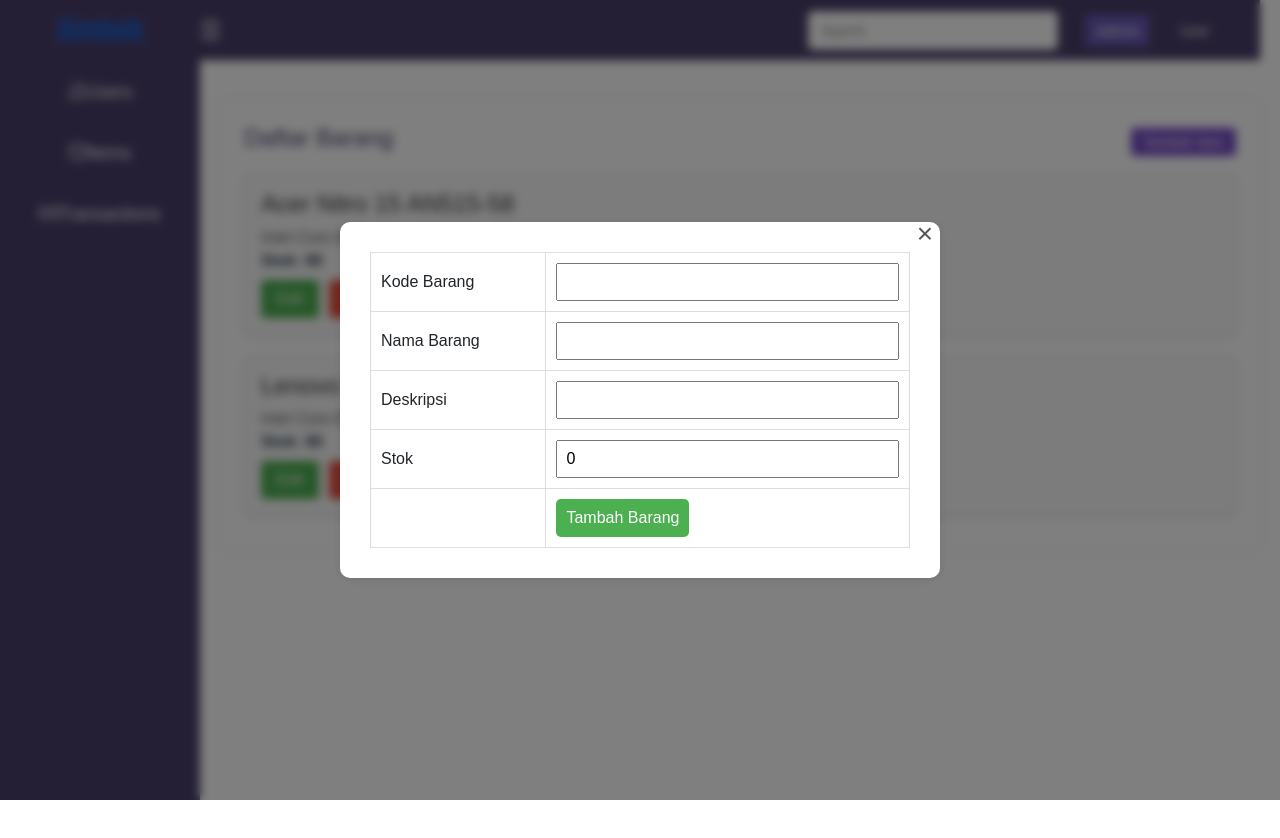
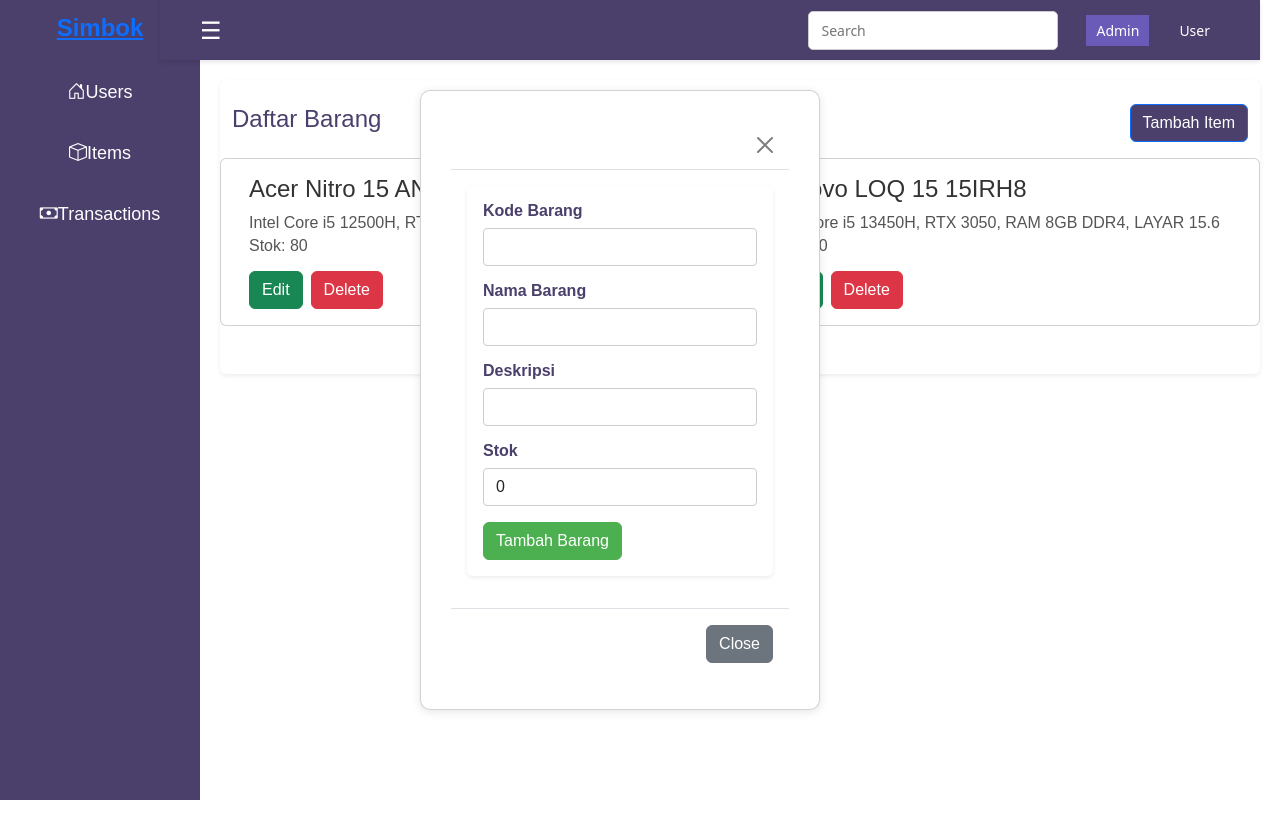
Before and after one commit to AditiaPrasasti/inventory-management-frontend, a Vue app: page / in a window 1280 px wide. Both pictures are taken after a click on the button "Tambah Item". Shown: the top 838 px of the page. Built offline with nearby package versions, Linux system fonts and the light colour scheme.

Commit message:
Integration Bootstrap

```diff
--- a/src/components/Modal.vue
+++ b/src/components/Modal.vue
@@ -1,10 +1,39 @@
 <template>
-  <div v-if="visible" class="modal-overlay">
-    <div class="modal-content">
-      <button class="close-button" @click="$emit('close')">&times;</button>
-      <slot></slot>
+    <div
+        class="modal fade"
+        :class="{ show: visible, 'd-block': visible }"
+        tabindex="-1"
+        aria-modal="true"
+        role="dialog"
+        v-if="visible"
+    >
+        <div class="modal-dialog modal-dialog-centered">
+            <div class="modal-content">
+                <div class="modal-header">
+                    <button
+                        type="button"
+                        class="btn-close"
+                        @click="$emit('close')"
+                        aria-label="Close"
+                    ></button>
+                </div>
+
+                <div class="modal-body">
+                    <slot></slot>
+                </div>
+
+                <div class="modal-footer">
+                    <button
+                        type="button"
+                        class="btn btn-secondary"
+                        @click="$emit('close')"
+                    >
+                        Close
+                    </button>
+                </div>
+            </div>
+        </div>
     </div>
-  </div>
 </template>
 
 <script>
@@ -19,6 +48,14 @@ export default {
 </script>
 
 <style scoped>
+.modal {
+  display: block;
+}
+
+.modal-show {
+  display: block;
+}
+
 .modal-overlay {
   position: fixed;
   top: 0;
@@ -59,7 +96,7 @@ export default {
 
 .close-button {
   position: absolute;
-  top: -5px; /* Mengatur posisi tombol lebih tinggi dari atas modal */
+  top: -5px;
   right: 1px;
   background: none;
   border: none;
--- a/src/components/admin/item/ItemCard.vue
+++ b/src/components/admin/item/ItemCard.vue
@@ -1,17 +1,15 @@
 <template>
-  <div class="item-card">
-    <h3>{{ item.nama }}</h3>
-
-    <p>{{ item.deskripsi }}</p>
-
-    <p class="stock">Stok: {{ item.stok }}</p>
-
-    <div class="buttons">
-      <button @click="$emit('edit-item', item)" class="edit">Edit</button>
-
-      <button @click="$emit('delete-item', item.kode)" class="delete">
-        Delete
-      </button>
+  <div class="item-card card mb-3">
+    <div class="card-body">
+      <h3 class="title">{{ item.nama }}</h3>
+      <p class="card-text">{{ item.deskripsi }}</p>
+      <p class="card-text stock">Stok: {{ item.stok }}</p>
+      <div class="buttons d-flex gap-2 mt-3">
+        <button @click="$emit('edit-item', item)" class="btn btn-success edit">Edit</button>
+        <button @click="$emit('delete-item', item.kode)" class="btn btn-danger delete">
+          Delete
+        </button>
+      </div>
     </div>
   </div>
 </template>
@@ -32,88 +30,22 @@ export default {
 
 <style scoped>
 .item-card {
-  border: 1px solid #ddd;
-
-  padding: 16px;
-
-  margin-bottom: 10px;
-
-  border-radius: 8px;
-
-  background-color: #f9f9f9;
-
-  box-shadow: 0 2px 4px rgba(0, 0, 0, 0.1);
-
   transition: transform 0.2s, box-shadow 0.2s;
 }
 
 .item-card:hover {
   transform: translateY(-5px);
-
   box-shadow: 0 4px 8px rgba(0, 0, 0, 0.2);
 }
 
-.item-card h3 {
+.item-card .title {
   margin: 0 0 10px;
-
   font-size: 1.5em;
-
   color: #333;
 }
 
-.item-card p {
+.item-card .card-text {
   margin: 5px 0;
-
   color: #555;
 }
-
-.item-card .stock {
-  font-weight: bold;
-
-  color: #2c3e50;
-}
-
-.item-card .buttons {
-  display: flex;
-
-  gap: 10px;
-
-  margin-top: 10px;
-}
-
-.item-card button {
-  padding: 10px 15px;
-
-  border: none;
-
-  border-radius: 4px;
-
-  cursor: pointer;
-
-  transition: background-color 0.2s;
-}
-
-.item-card button:hover {
-  background-color: #ddd;
-}
-
-.item-card button.edit {
-  background-color: #4caf50;
-
-  color: white;
-}
-
-.item-card button.edit:hover {
-  background-color: #45a049;
-}
-
-.item-card button.delete {
-  background-color: #e74c3c;
-
-  color: white;
-}
-
-.item-card button.delete:hover {
-  background-color: #c0392b;
-}
 </style>
--- a/src/components/admin/item/ItemForm.vue
+++ b/src/components/admin/item/ItemForm.vue
@@ -1,87 +1,81 @@
 <template>
   <div>
-    <form @submit.prevent="submitForm">
-      <table>
-        <tr>
-          <td>Kode Barang</td>
-          <td>
+    <form
+      @submit.prevent="submitForm"
+      class="mb-3 p-3 shadow-sm bg-white rounded"
+    >
+      <div class="mb-3">
+        <label for="kode" class="form-label">Kode Barang</label>
         <input
-              type="text"
+          type="number"
           v-model="form.kode"
           id="kode"
+          class="form-control"
           :disabled="isEdit"
           required
         />
-          </td>
-        </tr>
+      </div>
 
-        <tr>
-          <td>Nama Barang</td>
+      <div class="mb-3">
+        <label for="nama" class="form-label">Nama Barang</label>
+        <input
+          type="text"
+          v-model="form.nama"
+          id="nama"
+          class="form-control"
+          required
+        />
+      </div>
 
-          <td>
-            <input type="text" v-model="form.nama" id="nama" required />
-          </td>
-        </tr>
-
-        <tr>
-          <td>Deskripsi</td>
-
-          <td>
+      <div class="mb-3">
+        <label for="deskripsi" class="form-label">Deskripsi</label>
         <input
           type="text"
           v-model="form.deskripsi"
           id="deskripsi"
+          class="form-control"
           required
         />
-          </td>
-        </tr>
+      </div>
 
-        <tr>
-          <td>Stok</td>
+      <div class="mb-3">
+        <label for="stok" class="form-label">Stok</label>
+        <input
+          type="number"
+          v-model="form.stok"
+          id="stok"
+          class="form-control"
+          required
+        />
+      </div>
 
-          <td>
-            <input type="number" v-model="form.stok" id="stok" required />
-          </td>
-        </tr>
-
-        <tr>
-          <td></td>
-
-          <td>
-            <button type="submit">
+      <button type="submit" class="btn btn-success">
         {{ isEdit ? "Simpan Perubahan" : "Tambah Barang" }}
       </button>
-          </td>
-        </tr>
-      </table>
     </form>
   </div>
 </template>
+>
 
 <script>
 export default {
   props: {
     item: {
       type: Object,
-
       default: () => ({}),
     },
-
     isEdit: {
       type: Boolean,
-
       default: false,
     },
   },
+
   data() {
     return {
       form: {
         kode: "",
-
         nama: "",
-
         deskripsi: "",
-
         stok: 0,
       },
     };
@@ -89,102 +83,62 @@ export default {
   watch: {
     item: {
       immediate: true,
-
       handler(newItem) {
-        // Jika dalam mode edit, mengisi form dengan data item
-
         if (this.isEdit) {
           this.form = { ...newItem };
         } else {
-          // Jika bukan mode edit, reset form ke nilai awal
-
           this.form = {
             kode: "",
-
             nama: "",
-
             deskripsi: "",
-
             stok: 0,
           };
         }
       },
     },
   },
-
   methods: {
-    // Metode untuk menangani submit form
-
     submitForm() {
-      // Memastikan semua field dalam form terisi
-
-      if (
-        this.form.kode &&
-        this.form.nama &&
-        this.form.deskripsi &&
-        this.form.stok !== null &&
-        this.form.stok !== undefined
-      ) {
-        // Memancarkan event submit dengan data form
-
       this.$emit("submit", this.form);
-      }
     },
   },
-
-  // Mendefinisikan event yang dapat dipancarkan oleh komponen ini
-
-  emits: ["submit"],
 };
 </script>
 
 <style scoped>
-/* Gaya untuk tabel */
-
-table {
-  width: 100%;
-
-  border-collapse: collapse;
+form {
+  background-color: #fff;
+  border-radius: 8px;
+  padding: 20px;
+  box-shadow: 0 2px 4px rgba(0, 0, 0, 0.1);
 }
 
-/* Gaya untuk sel tabel */
-
-td {
-  padding: 10px;
-
-  border: 1px solid #ddd;
+.mb-3 {
+  margin-bottom: 1rem;
 }
 
-/* Gaya untuk input teks dan number */
-
-input[type="text"],
-input[type="number"] {
-  width: 100%;
-
-  padding: 8px;
-
-  box-sizing: border-box;
+.form-label {
+  font-weight: bold;
+  color: #4b3f6b;
 }
 
-/* Gaya untuk tombol submit */
-
-button[type="submit"] {
-  background-color: #4caf50;
-
-  color: white;
-
-  padding: 10px;
-
-  border: none;
-
-  border-radius: 5px;
-
-  cursor: pointer;
+.form-control {
+  border-radius: 4px;
+  border: 1px solid #ccc;
 }
 
-/* Gaya untuk tombol submit saat di-hover */
+.form-control:focus {
+  border-color: #4b3f6b;
+  box-shadow: 0 0 0 0.2rem rgba(75, 63, 107, 0.25);
+}
 
-button[type="submit"]:hover {
+.btn-success {
+  background-color: #4caf50;
+  border-color: #4caf50;
+}
+
+.btn-success:hover {
   background-color: #45a049;
+  border-color: #45a049;
 }
 </style>
--- a/src/components/admin/item/ItemList.vue
+++ b/src/components/admin/item/ItemList.vue
@@ -1,27 +1,33 @@
 <template>
-  <div class="item-list">
-    <div class="header">
+  <div class="item-list container py-4 bg-white rounded shadow-sm">
+    <div class="header d-flex justify-content-between align-items-center mb-3">
       <h2>Daftar Barang</h2>
-      <button class="add-btn" @click="showAddForm">Tambah Item</button>
+      <button class="btn btn-primary" @click="showAddForm">Tambah Item</button>
     </div>
 
-    <div class="item-cards">
+    <div class="item-cards row">
       <ItemCard
         v-for="item in items"
         :key="item.kode"
         :item="item"
         @edit-item="editItem"
         @delete-item="deleteItem"
+        class="col-md-6 mb-4"
       />
     </div>
+
     <Modal :visible="showForm" @close="cancelEditForm">
-      <ItemForm :item="selectedItem" :isEdit="isEdit" @submit="handleSubmit" />
+      <ItemForm
+        :item="selectedItem"
+        :isEdit="isEdit"
+        @submit="handleSubmit"
+        @cancel="cancelEditForm"
+      />
     </Modal>
   </div>
 </template>
 
 <script>
-
 import ItemCard from "./ItemCard.vue";
 import Modal from "../../Modal.vue";
 import ItemForm from "./ItemForm.vue";
@@ -55,17 +61,20 @@ export default {
   },
   methods: {
     showAddForm() {
-      this.selectedItem = { kode: "", nama: "", deskripsi: "", stok: 0 };
-      this.isEdit = false;
+      (this.selectedItem = {
+        kode: "",
+        nama: "",
+        deskripsi: "",
+        stok: 0,
+      }),
+        (this.isEdit = false);
       this.showForm = true;
     },
-
     editItem(item) {
       this.selectedItem = { ...item };
       this.isEdit = true;
       this.showForm = true;
     },
-
     handleSubmit(item) {
       if (
         item.kode &&
@@ -75,23 +84,22 @@ export default {
         !isNaN(item.stok)
       ) {
         if (this.isEdit) {
-          const index = this.items.findIndex((i) => i.kode === item.kode);
-          if (index !== -1) {
-            this.items[index] = item;
-          }
+          let index = this.items.findIndex((i) => i.kode === item.kode);
+          this.items[index] = item;
         } else {
           this.items.push(item);
         }
       }
       this.showForm = false;
     },
-
     cancelEditForm() {
       this.showForm = false;
+      this.selectedItem = null;
+      this.isEdit = false;
     },
-
     deleteItem(kode) {
       this.items = this.items.filter((item) => item.kode !== kode);
+      this.$emit("delete-item", kode);
     },
   },
 };
@@ -99,42 +107,23 @@ export default {
 
 <style scoped>
 .item-list {
-  padding: 24px;
   background-color: #fff;
   border-radius: 8px;
   box-shadow: 0 0 10px rgba(0, 0, 0, 0.1);
-  margin: 20px 0;
 }
 
-.header {
-  display: flex;
-  justify-content: space-between;
-  align-items: center;
-  margin-bottom: 12px;
-}
-
-h2 {
+.header h2 {
   color: #4b3f6b;
   font-size: 24px;
 }
 
-.add-btn {
-  background-color: #754bc5;
+.header .btn-primary {
+  background-color: #4b3f6b;
   color: white;
-  padding: 6px 12px;
-  border: none;
-  cursor: pointer;
-  border-radius: 4px;
-  font-size: 14px;
 }
 
-.add-btn:hover {
-  background-color: #5a37a0;
-}
-
-.item-cards {
-  display: flex;
-  flex-direction: column;
-  gap: 10px;
+.header .btn-primary:hover {
+  background-color: blue;
+  color: white;
 }
 </style>
--- a/src/components/admin/transaction/TransactionForm.vue
+++ b/src/components/admin/transaction/TransactionForm.vue
@@ -1,56 +1,42 @@
 <template>
   <div class="transaction-form">
-    <form @submit.prevent="submitForm">
-      <h2>Pengembalian Barang</h2>
+    <form @submit.prevent="submitForm" class="mb-3">
+      <h2 class="text-center">Pengembalian Barang</h2>
 
-      <div>
-        <label for="kode">Kode Barang:</label>
-
-        <input type="text" v-model="form.kode" id="kode" :disabled="true" />
+      <div class="mb-3">
+        <label for="kode" class="form-label">Kode Barang:</label>
+        <input type="text" v-model="form.kode" id="kode" class="form-control" :disabled="true" />
       </div>
 
-      <div>
-        <label for="nama">Nama Produk:</label>
-
-        <input type="text" v-model="form.nama" id="nama" :disabled="true" />
+      <div class="mb-3">
+        <label for="nama" class="form-label">Nama Produk:</label>
+        <input type="text" v-model="form.nama" id="nama" class="form-control" :disabled="true" />
       </div>
 
-      <div>
-        <label for="tanggal_pinjam">Tanggal Pinjam:</label>
-
+      <div class="mb-3">
+        <label for="tanggal_pinjam" class="form-label">Tanggal Pinjam:</label>
         <input
           type="date"
           v-model="form.tanggal_pinjam"
           id="tanggal_pinjam"
+          class="form-control"
           :disabled="true"
         />
       </div>
 
-      <div>
-        <label for="tanggal_kembali">Tanggal Kembali:</label>
-
-        <input
-          type="date"
-          v-model="form.tanggal_kembali"
-          id="tanggal_kembali"
-        />
+      <div class="mb-3">
+        <label for="tanggal_kembali" class="form-label">Tanggal Kembali:</label>
+        <input type="date" v-model="form.tanggal_kembali" id="tanggal_kembali" class="form-control" />
       </div>
 
-      <div>
-        <label for="jumlah_pinjam">Jumlah Pinjam:</label>
-
-        <input
-          type="number"
-          v-model="form.jumlah_pinjam"
-          id="jumlah_pinjam"
-          :disabled="true"
-        />
+      <div class="mb-3">
+        <label for="jumlah_pinjam" class="form-label">Jumlah Pinjam:</label>
+        <input type="number" v-model="form.jumlah_pinjam" id="jumlah_pinjam" class="form-control" :disabled="true" />
       </div>
 
-      <div class="button-container">
-        <button type="button" @click="cancelForm">Batal</button>
-
-        <button type="submit">Ajukan</button>
+      <div class="d-flex justify-content-between mt-3">
+        <button type="button" class="btn btn-danger" @click="cancelForm">Batal</button>
+        <button type="submit" class="btn btn-success">Ajukan</button>
       </div>
     </form>
   </div>
@@ -61,42 +47,31 @@ export default {
   props: {
     transaction: Object,
   },
-
   data() {
     return {
       form: {
         kode: this.transaction ? this.transaction.kode : "",
-
         nama: this.transaction ? this.transaction.namaBarang : "",
-
         tanggal_pinjam: this.transaction ? this.transaction.tanggalPinjam : "",
-
         tanggal_kembali: "",
-
         jumlah_pinjam: this.transaction ? this.transaction.jumlahPinjam : 1,
       },
     };
   },
-
   methods: {
     submitForm() {
       this.$emit("submit", { ...this.form });
     },
-
     cancelForm() {
       this.$emit("cancel");
     },
   },
-
   watch: {
     transaction(newTransaction) {
       if (newTransaction) {
         this.form.kode = newTransaction.kode;
-
         this.form.nama = newTransaction.namaBarang;
-
         this.form.tanggal_pinjam = newTransaction.tanggalPinjam;
-
         this.form.jumlah_pinjam = newTransaction.jumlahPinjam;
       }
     },
@@ -105,73 +80,12 @@ export default {
 </script>
 
 <style scoped>
-form {
-  display: flex;
-
-  flex-direction: column;
-
-  width: 100%;
-
+.transaction-form {
   max-width: 400px;
-
   margin: auto;
-
-  background: #f0f0f0;
-
+  background-color: #f0f0f0;
   padding: 20px;
-
   border-radius: 8px;
-
   box-shadow: 0 0 10px rgba(0, 0, 0, 0.1);
 }
-
-h2 {
-  text-align: center;
-
-  margin-bottom: 20px;
-}
-
-label {
-  margin-top: 10px;
-}
-
-input {
-  padding: 5px;
-
-  margin-top: 5px;
-}
-
-.button-container {
-  display: flex;
-
-  justify-content: space-between;
-
-  margin-top: 20px;
-}
-
-button {
-  background-color: #4caf50;
-
-  color: white;
-
-  border: none;
-
-  padding: 10px;
-
-  cursor: pointer;
-
-  border-radius: 4px;
-}
-
-button:hover {
-  background-color: #45a049;
-}
-
-button[type="button"] {
-  background-color: #f44336;
-}
-
-button[type="button"]:hover {
-  background-color: #e31b0c;
-}
 </style>
--- a/src/components/dashboard/Header.vue
+++ b/src/components/dashboard/Header.vue
@@ -31,7 +31,7 @@
 </template>
 
 <script>
-import { EventBus } from "@/utils/EventBus";
+import eventBus from "@/utils/EventBus";
 
 export default {
   data() {
```
Also changed, not shown: src/components/admin/transaction/TransactionList.vue (+26 -185 lines). Lines whose indentation alone changed are shown as unchanged.
